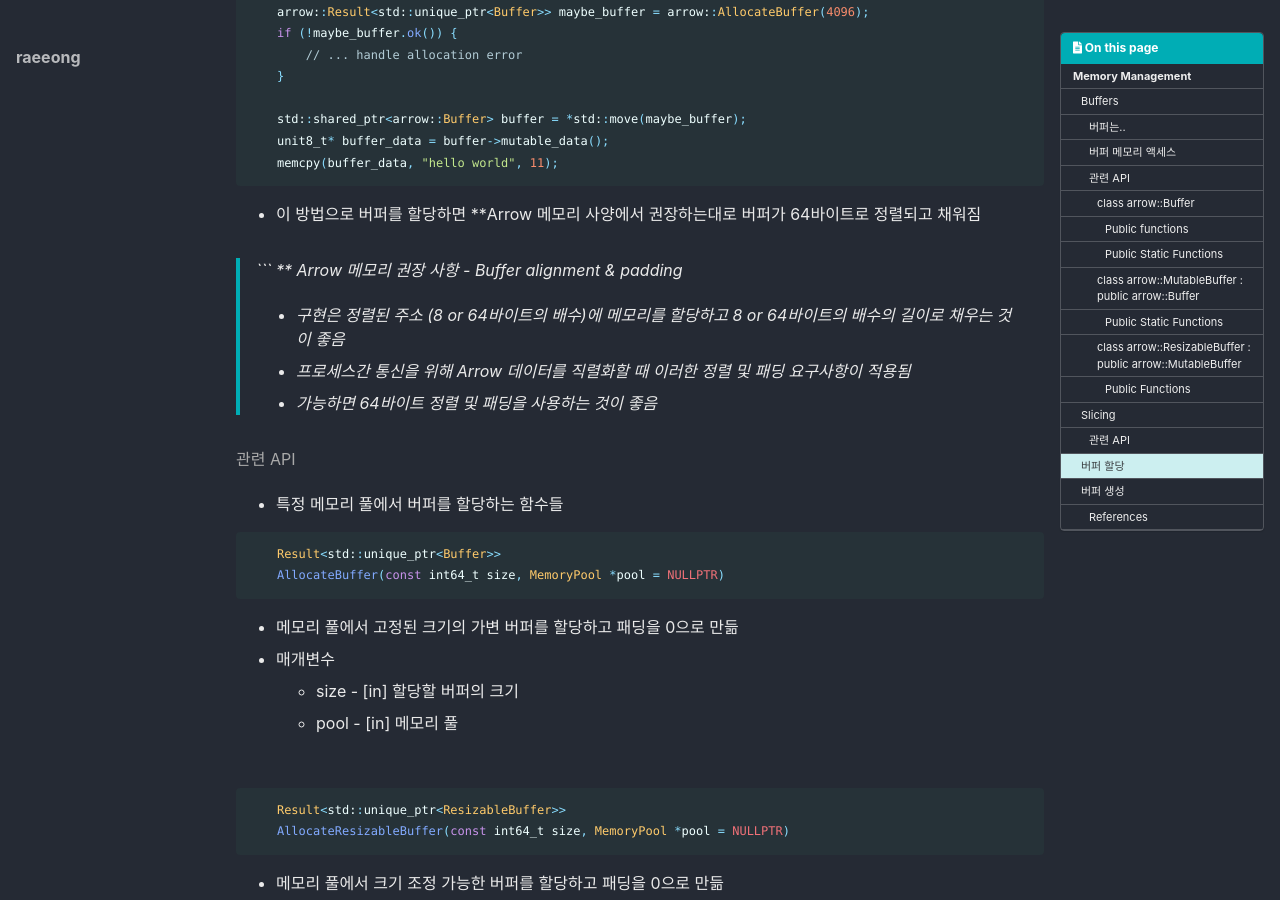
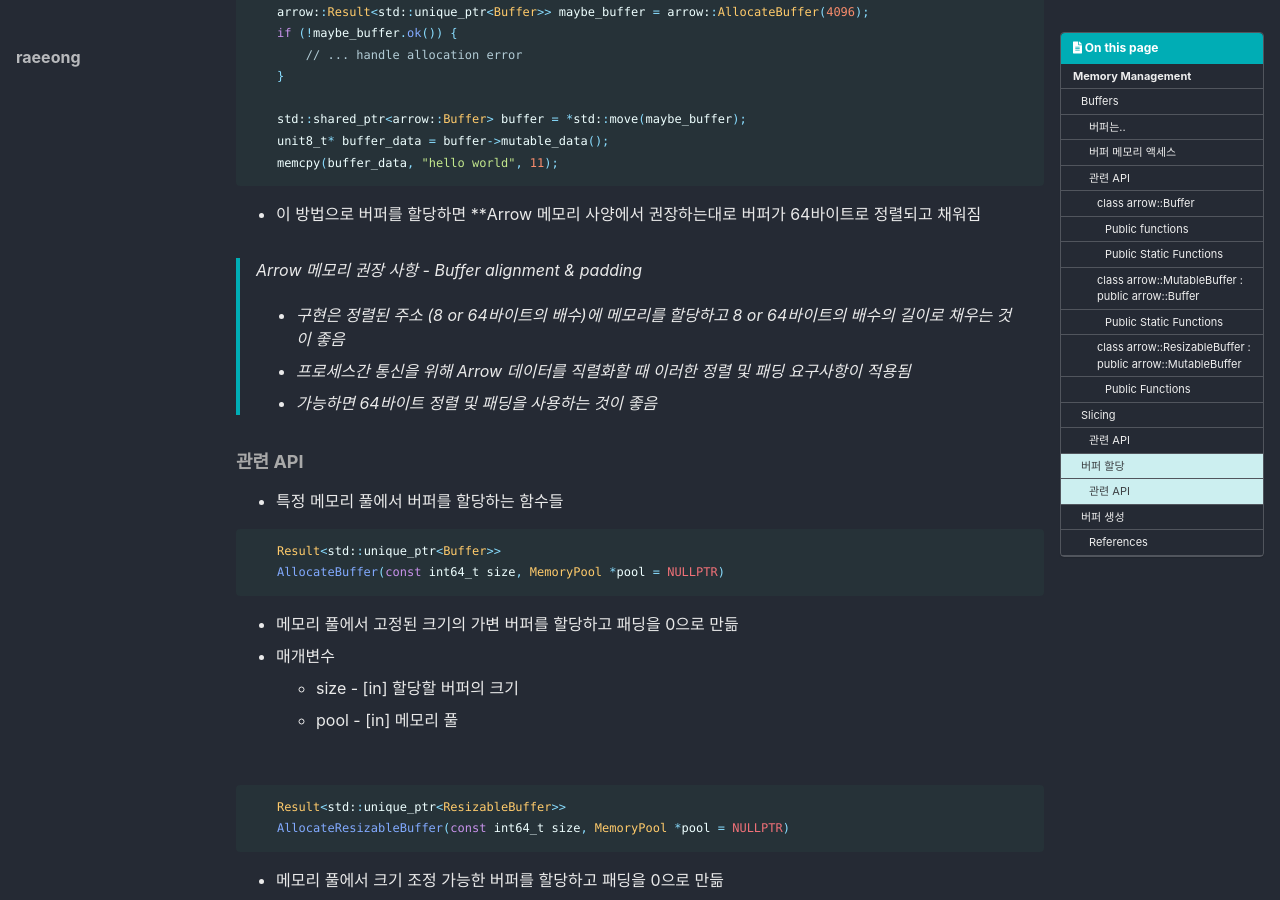
Before and after one commit to friedegg818/friedegg818.github.io, a Jekyll site: the page built from _posts/2022-02-10-ArrowC++Library2.md, in a window 1280 px wide and 900 px high, scrolled down 10225 px. Built offline with Jekyll 4.4.1, drawn with Linux system fonts in a browser that asks for light colours; cached includes are drawn as plain includes; some web fonts are replaced.

Commit message:
220211 update

````diff
--- a/_posts/2022-02-10-ArrowC++Library2.md
+++ b/_posts/2022-02-10-ArrowC++Library2.md
@@ -429,13 +429,14 @@ last_modified_At: 2022-02-11
 ```
 - 이 방법으로 버퍼를 할당하면 **Arrow 메모리 사양에서 권장하는대로 버퍼가 64바이트로 정렬되고 채워짐
 
-> ```
-> ** Arrow 메모리 권장 사항 - Buffer alignment & padding
-> - 구현은 정렬된 주소 (8 or 64바이트의 배수)에 메모리를 할당하고 8 or 64바이트의 배수의 길이로 채우는 것이 좋음
-> - 프로세스간 통신을 위해 Arrow 데이터를 직렬화할 때 이러한 정렬 및 패딩 요구사항이 적용됨
-> - 가능하면 64바이트 정렬 및 패딩을 사용하는 것이 좋음
 
-<span style="color:#A9A9A9">관련 API</span>
+>  Arrow 메모리 권장 사항 - Buffer alignment & padding
+- 구현은 정렬된 주소 (8 or 64바이트의 배수)에 메모리를 할당하고 8 or 64바이트의 배수의 길이로 채우는 것이 좋음
+- 프로세스간 통신을 위해 Arrow 데이터를 직렬화할 때 이러한 정렬 및 패딩 요구사항이 적용됨
+- 가능하면 64바이트 정렬 및 패딩을 사용하는 것이 좋음
+
+
+### <span style="color:#A9A9A9">관련 API</span>
 - 특정 메모리 풀에서 버퍼를 할당하는 함수들
 
 ```java
````
